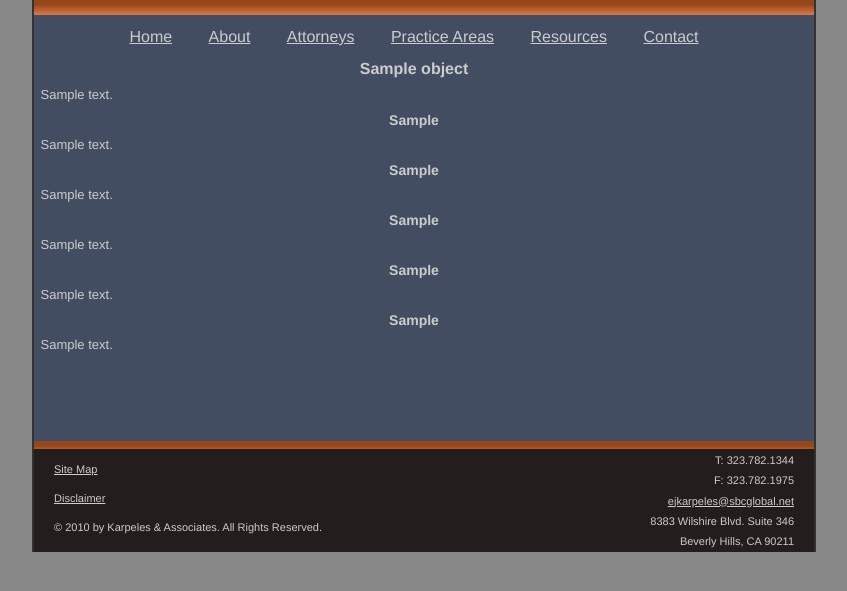
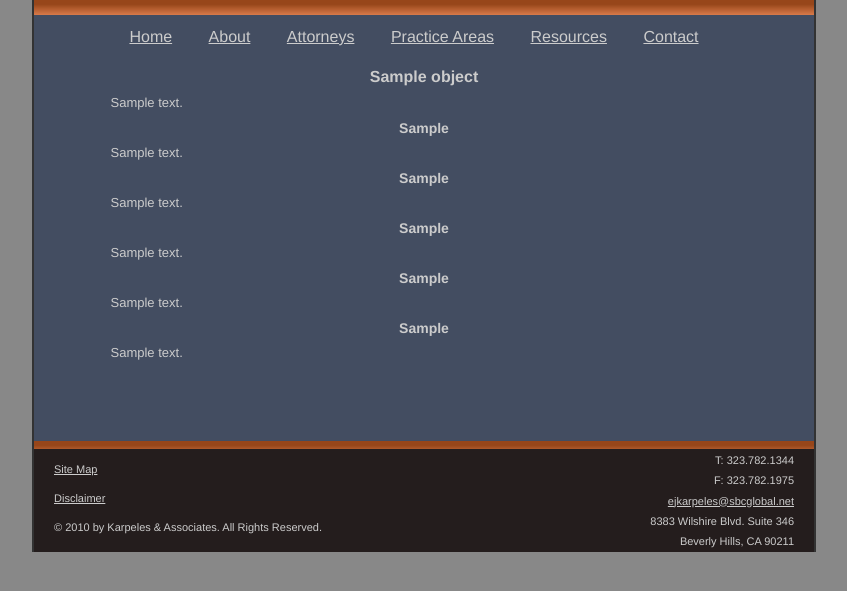
Before and after one commit to emlprime/karpeles, a Django app: template templates/practice_area_detail.html in a window 1280 px wide. Shown: the part 109-700 px from the top of the page, without its empty margins (248-1095 px from the left). Run offline with Django 3.2, Linux system fonts and the light colour scheme; the template is opened without the code that fills it: most values are stand-ins (such as "Sample title", 1, 10 or a date in 2020); parts of the project's set-up code (start-up, migrations or seed data) failed here and were passed over.

Commit message:
fixed grid on practice area detail template

```diff
--- a/templates/practice_area_detail.html
+++ b/templates/practice_area_detail.html
@@ -1,7 +1,7 @@
 {% extends "base.html" %}
 
 {% block content %}
-<div id="practice_area_detail">
+<div id="practice_area_detail" class="grid_11 prefix_1">
 
 <h1>{{ object.title }}</h1>
 
```
